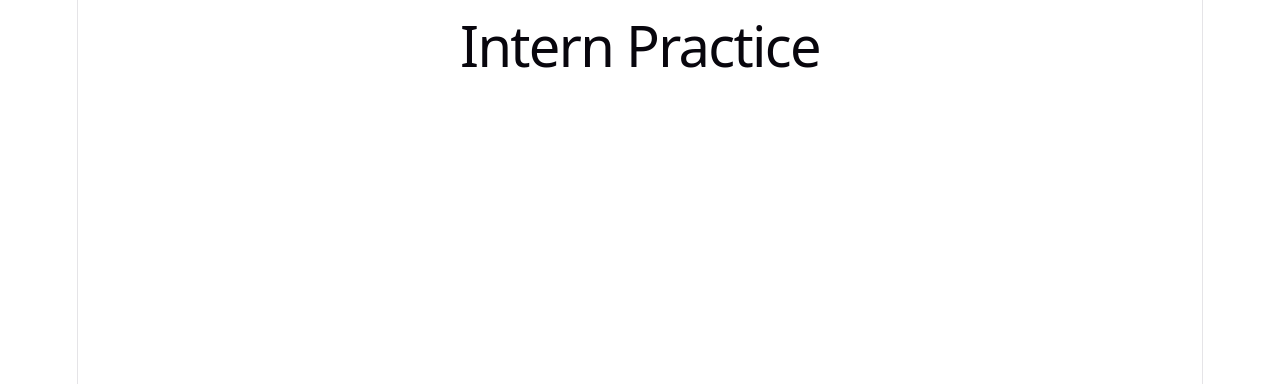
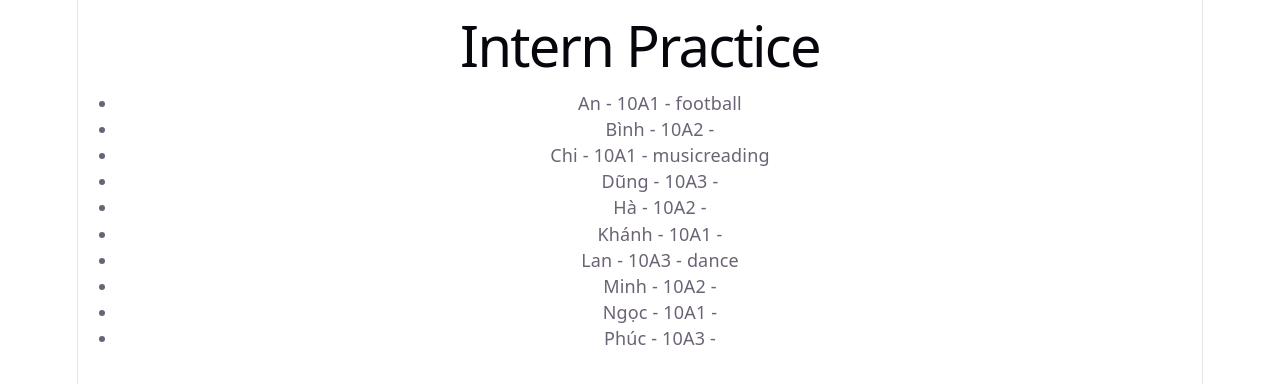
Before and after one commit to nguyenvanlenh/intern-practice, a React (Vite) app: page / in a window 1280 px wide. Shown: the top 384 px of the page. Built offline with nearby package versions, Linux system fonts and the light colour scheme.

Commit message:
show list

```diff
--- a/src/App.jsx
+++ b/src/App.jsx
@@ -7,6 +7,11 @@ function App() {
   return (
     <div>
       <h1>Intern Practice</h1>
+      <ul>
+        {students.map(student => (
+          <li key = {student.id}> {student.name} - {student.class} - {student.hobbies}</li>
+        ))}
+      </ul>
     </div>
   )
 }
```
